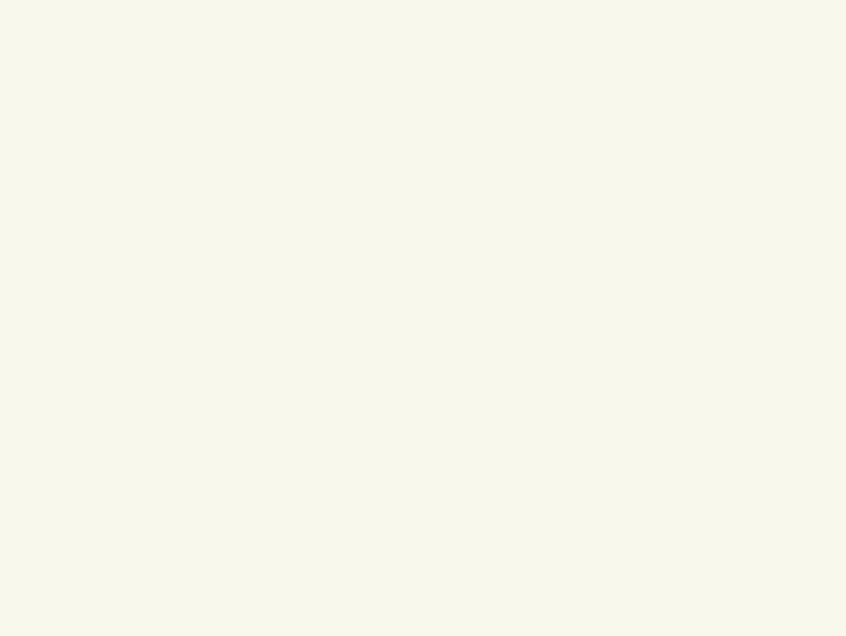
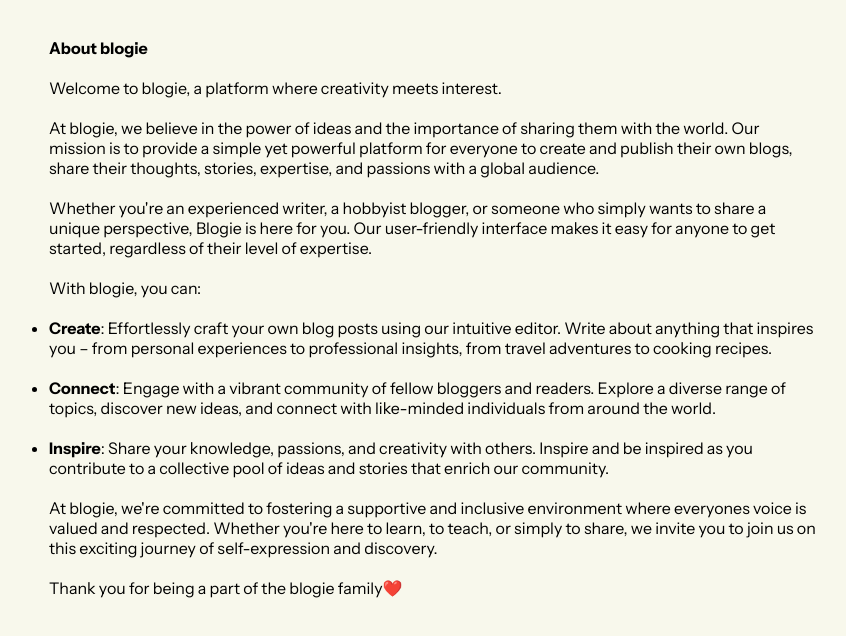
Before and after one commit to kalviumcommunity/blogie, a React (Vite) app in the folder client/: page /about in a window 1280 px wide. Before the commit this address had no page. Shown: the top 636 px of the page, without its empty margins (207-1053 px from the left). Built offline with nearby package versions, Linux system fonts and the light colour scheme; a web font is replaced by a local one.

Commit message:
added about page

```diff
--- a/client/src/App.css
+++ b/client/src/App.css
@@ -148,4 +148,10 @@
   --progress: 0;
 }
 
-/* Second page styles */
+/* about page styles */
+.about {
+  margin-top: 3%;
+  margin-left: 20%;
+  width: 60%;
+  margin-bottom: 3%;
+}
--- a/client/src/App.jsx
+++ b/client/src/App.jsx
@@ -3,6 +3,7 @@ import Home from './Components/Home.jsx'
 import Register from "./Components/Register.jsx"
 import Form from './Components/Form.jsx'
 import Blog from './Components/Blog.jsx'
+import About from "./Components/About.jsx"
 import './App.css'
 
 const App = () => {
@@ -14,6 +15,7 @@ const App = () => {
       <Route path="/register" element={<Register />} />
       <Route path="/form" element={<Form />} />
       <Route path="/blog" element={<Blog />} />
+      <Route path="/about" element={<About />} />
     </Routes>
     </BrowserRouter>
   )
--- /dev/null
+++ b/client/src/Components/About.jsx
@@ -0,0 +1,41 @@
+import logo from '../assets/logo.png'
+import {Link} from 'react-router-dom'
+import '../App.css'
+const About = () => {
+  return (
+    <div>
+      {/* <nav>
+        <div className="div1">
+          <img src={logo} alt="Logo" className="logo" />
+          <div className="div23">
+            <Link to="/" className="link">
+              <h3>Home</h3>
+            </Link>
+            <Link to="/blog" className="link">
+            <h3 >
+              Create a Blog
+            </h3></Link>
+          </div>
+        </div>
+      </nav> */}
+      <div className='about'>
+        <strong>About blogie</strong><br /><br />
+        <p>Welcome to blogie, a platform where creativity meets interest.</p><br />
+        <p>At blogie, we believe in the power of ideas and the importance of sharing them with the world. Our mission is to provide a simple yet powerful platform for everyone to create and publish their own blogs, share their thoughts, stories, expertise, and passions with a global audience.</p><br/>
+        <p>Whether you're an experienced writer, a hobbyist blogger, or someone who simply wants to share a unique perspective, Blogie is here for you. Our user-friendly interface makes it easy for anyone to get started, regardless of their level of expertise.</p><br />
+        <p>With blogie, you can:</p><br/>
+        <ul>
+            <li><strong>Create</strong>: Effortlessly craft your own blog posts using our intuitive editor. Write about anything that inspires you – from personal experiences to professional insights, from travel adventures to cooking recipes.</li><br/>
+            <li><strong>Connect</strong>: Engage with a vibrant community of fellow bloggers and readers. Explore a diverse range of topics, discover new ideas, and connect with like-minded individuals from around the world.</li><br />
+            <li><strong>Inspire</strong>: Share your knowledge, passions, and creativity with others. Inspire and be inspired as you contribute to a collective pool of ideas and stories that enrich our community.</li><br />
+
+        </ul>
+        <p>At blogie, we're committed to fostering a supportive and inclusive environment where everyones voice is valued and respected. Whether you're here to learn, to teach, or simply to share, we invite you to join us on this exciting journey of self-expression and discovery.</p>
+        <br />
+        <p>Thank you for being a part of the blogie family❤️</p>
+      </div>
+    </div>
+  )
+}
+
+export default About
```
Also changed, not shown: 1 other file (tests, documents, lock files or other folders).
